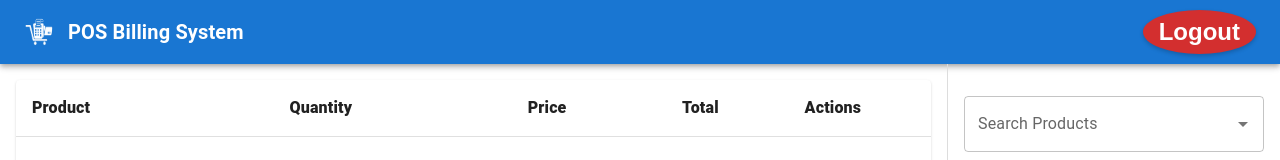
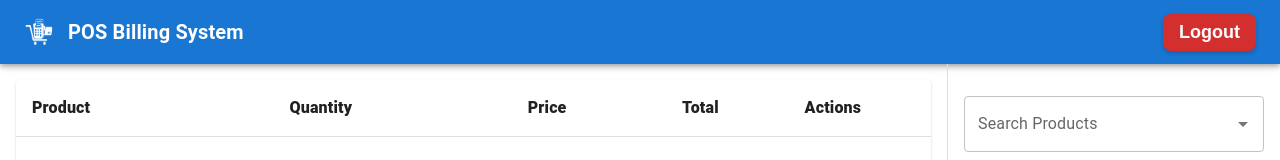
Before and after one commit to AnasSAV/POS-Billing-System, a React (Create React App) app in the folder frontend-react/: page /pos in a window 1280 px wide. Shown: the top 160 px of the page. Built offline with nearby package versions, Linux system fonts and the light colour scheme; sample sign-in values are in the browser's storage.

Commit message:
feat: refactor logout button to styled component and remove CSS class

```diff
--- a/frontend-react/src/components/shared/TopBar.jsx
+++ b/frontend-react/src/components/shared/TopBar.jsx
@@ -1,7 +1,25 @@
 import React from 'react';
-import { AppBar, Toolbar, Typography, IconButton, Box } from '@mui/material';
+import { AppBar, Toolbar, Typography, IconButton, Box, styled } from '@mui/material';
 import { useNavigate } from 'react-router-dom';
 import styles from '../styles/TopBar.module.css';
+
+// Add styled component for logout button
+const LogoutButton = styled(IconButton)(({ theme }) => ({
+    backgroundColor: '#d32f2f',
+    display: 'inline-block',
+    color: 'white',
+    fontSize: 'large',
+    padding: '8px 16px',
+    borderRadius: '8px',
+    fontWeight: 'bold',
+    boxShadow: '0 2px 4px rgba(0, 0, 0, 0.2)',
+    transition: 'all 0.3s ease',
+    '&:hover': {
+        backgroundColor: '#b71c1c',
+        boxShadow: '0 4px 8px rgba(0, 0, 0, 0.3)',
+        transform: 'translateY(-1px)'
+    }
+}));
 
 const TopBar = () => {
     const navigate = useNavigate();
@@ -24,12 +42,9 @@ const TopBar = () => {
                         POS Billing System
                     </Typography>
                 </Box>
-                <IconButton
-                    className={styles.logoutButton}
-                    onClick={handleLogout}
-                >
+                <LogoutButton onClick={handleLogout}>
                     Logout
-                </IconButton>
+                </LogoutButton>
             </Toolbar>
         </AppBar>
     );
--- a/frontend-react/src/components/styles/TopBar.module.css
+++ b/frontend-react/src/components/styles/TopBar.module.css
@@ -14,21 +14,3 @@
     flex-grow: 1;
     font-weight: 600 !important;
 }
-
-.logoutButton {
-    background-color: #d32f2f !important;
-    display: inline-block;
-    color: white !important;
-    font-size: large;
-    padding: 8px 16px !important;
-    border-radius: 8px;
-    font-weight: bold;
-    box-shadow: 0 2px 4px rgba(0, 0, 0, 0.2);
-    transition: all 0.3s ease;
-}
-
-.logoutButton:hover {
-    background-color: #b71c1c !important;
-    box-shadow: 0 4px 8px rgba(0, 0, 0, 0.3);
-    transform: translateY(-1px);
-}
```
